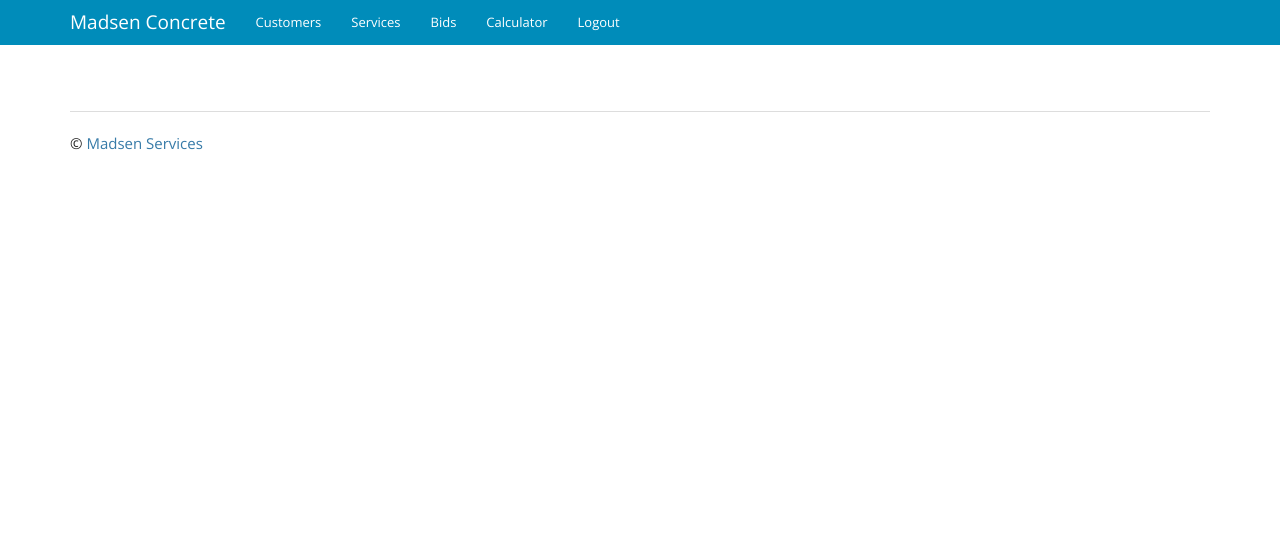
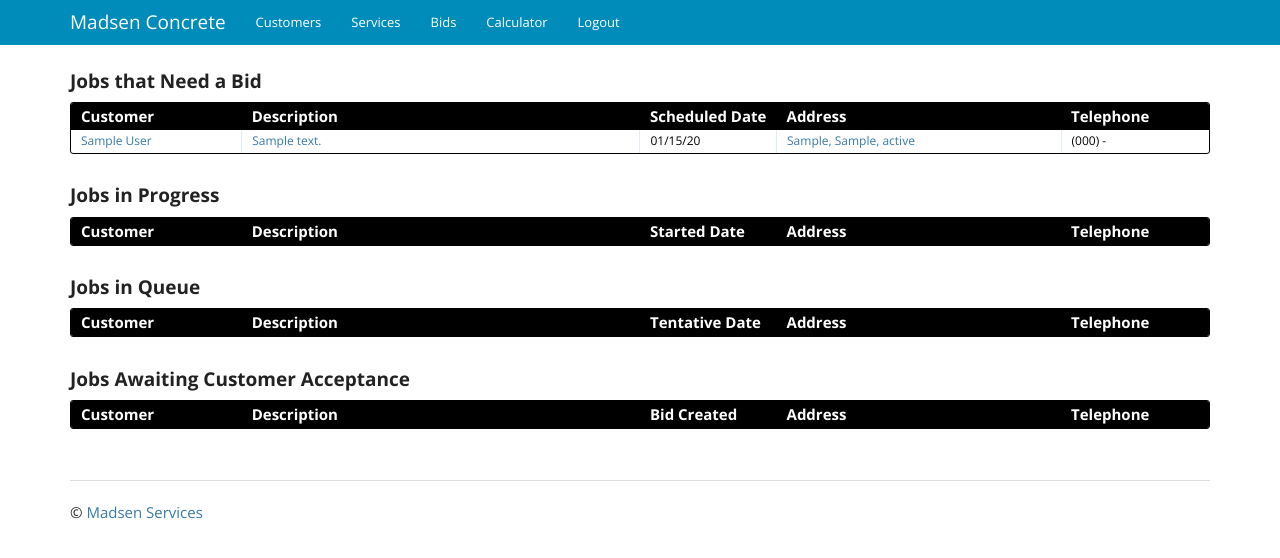
Before and after one commit to ande0581/madsenconcrete, a Flask app: page /overview/ in a window 1280 px wide. Shown: the top 558 px of the page. Run offline with Flask 2, Linux system fonts and the light colour scheme; the visitor is signed in with stand-in values (Sample User, id 1); tables that the repository leaves empty hold one stand-in row (values such as "Sample post"); lists and menus that the app fills with data are empty.

Commit message:
refactored overview page, everything should be working correctly.

```diff
--- a/project/overview/views.py
+++ b/project/overview/views.py
@@ -6,10 +6,6 @@
 
 from project import db
 from project.models import Customer, Address, Bid
-
-import pprint
-pp = pprint.PrettyPrinter(indent=4)
-
 
 ##########
 # config #
@@ -104,6 +100,4 @@
 
             database_list.append(bid_info)
 
-    pp.pprint(database_list)
-
-    return render_template('overview_test.html', bids=database_list)
+    return render_template('overview.html', bids=database_list)
--- a/project/templates/overview.html
+++ b/project/templates/overview.html
@@ -1,5 +1,6 @@
 {% extends "_base.html" %}
 {% block content %}
+
 
 <div class="entries">
   <h4><strong>Jobs that Need a Bid</strong></h4>
@@ -14,49 +15,26 @@
           <th width="13%"><strong>Telephone</strong></th>
         </tr>
       </thead>
-      {% for bid in jobs_need_bid %}
-        {% if bid.status == 'Needs Bid': %}
+
+    {% for bid in bids %}
+        {% if bid['bid_status'] == 'Needs Bid': %}
           <tr>
-            {% for customer in customers %}
-                {% if bid.customer_id == customer.id %}
-                    <td><a href="{{ url_for('customer.customer_details', customer_id=customer.id) }}">{{ customer.name }}</a></td>
-                {% endif %}
-            {% endfor %}
-
-            <td><a href="{{ url_for('bid.bid_edit', bid_edit_id=bid.id) }}">{{ bid.description }}</a></td>
-
-
-            {% if bid.scheduled_bid_date is not none: %}
-                <td>{{ bid.scheduled_bid_date.strftime('%x %I:%M %p') }}</td>
-            {% else: %}
-                <td></td>
-            {% endif %}
-
-            {% for address in addresses %}
-                {% if bid.address_id == address.id %}
-                   <td><a href="https://www.google.com/maps/place/{{ address.street.replace(' ', '+') }}+{{ address.city }}+{{ address.state }}+{{ address.zip }}"
-                    target="_blank">{{ address.street }}, {{ address.city }}, {{ address.state }}</a></td>
-                {% endif %}
-            {% endfor %}
-
-
-            {% for customer in customers %}
-                {% if bid.customer_id == customer.id %}
-                    <td>{{ "(" + customer.telephone[:3] + ") " + customer.telephone[3:6] + "-" + customer.telephone[6:] }}</td>
-                {% endif %}
-            {% endfor %}
-          </tr>
+              <td><a href="{{ url_for('customer.customer_details', customer_id=bid['customer_id']) }}">{{ bid['customer_name'] }}</a></td>
+              <td><a href="{{ url_for('bid.bid_edit', bid_edit_id=bid['bid_id']) }}">{{ bid['bid_description'] }}</a></td>
+              <td>{{ bid['bid_date'] }}</td>
+              <td><a href="https://www.google.com/maps/place/{{ bid['address_street'].replace(' ', '+') }}+{{ bid['address_city'] }}+{{ bid['address_state'] }}+{{ bid['address_zip'] }}"
+                    target="_blank">{{ bid['address_street'] }}, {{ bid['address_city'] }}, {{ bid['address_state'] }}</a></td>
+              <td>{{ bid['customer_telephone'] }}</td>
         {% endif %}
     {% endfor %}
 
     </table>
   </div>
 </div>
-
+<br>
 
 <div class="entries">
-    <br>
-  <h4><strong>Jobs In Progress</strong></h4>
+  <h4><strong>Jobs in Progress</strong></h4>
   <div class="datagrid">
     <table>
       <thead>
@@ -69,46 +47,25 @@
         </tr>
       </thead>
 
-    {% for bid in jobs_started %}
-        {% if bid.status == 'Job Started': %}
+    {% for bid in bids %}
+        {% if bid['bid_status'] == 'Job Started': %}
           <tr>
-            {% for customer in customers %}
-                {% if bid.customer_id == customer.id %}
-                    <td><a href="{{ url_for('customer.customer_details', customer_id=customer.id) }}">{{ customer.name }}</a></td>
-                {% endif %}
-            {% endfor %}
-
-            <td><a href="{{ url_for('bid.bid_edit', bid_edit_id=bid.id) }}">{{ bid.description }}</a></td>
-
-            {% if bid.actual_start is not none: %}
-                <td>{{ bid.actual_start.strftime('%x') }}</td>
-            {% else %}
-                <td></td>
-            {% endif %}
-
-            {% for address in addresses %}
-                {% if bid.address_id == address.id %}
-                   <td><a href="https://www.google.com/maps/place/{{ address.street.replace(' ', '+') }}+{{ address.city }}+{{ address.state }}+{{ address.zip }}"
-                    target="_blank">{{ address.street }}, {{ address.city }}, {{ address.state }}</a></td>
-                {% endif %}
-            {% endfor %}
-
-
-            {% for customer in customers %}
-                {% if bid.customer_id == customer.id %}
-                    <td>{{ "(" + customer.telephone[:3] + ") " + customer.telephone[3:6] + "-" + customer.telephone[6:] }}</td>
-                {% endif %}
-            {% endfor %}
-          </tr>
+              <td><a href="{{ url_for('customer.customer_details', customer_id=bid['customer_id']) }}">{{ bid['customer_name'] }}</a></td>
+              <td><a href="{{ url_for('bid.bid_edit', bid_edit_id=bid['bid_id']) }}">{{ bid['bid_description'] }}</a></td>
+              <td>{{ bid['bid_date'] }}</td>
+              <td><a href="https://www.google.com/maps/place/{{ bid['address_street'].replace(' ', '+') }}+{{ bid['address_city'] }}+{{ bid['address_state'] }}+{{ bid['address_zip'] }}"
+                    target="_blank">{{ bid['address_street'] }}, {{ bid['address_city'] }}, {{ bid['address_state'] }}</a></td>
+              <td>{{ bid['customer_telephone'] }}</td>
         {% endif %}
     {% endfor %}
+
     </table>
   </div>
 </div>
+<br>
 
 
 <div class="entries">
-    <br>
   <h4><strong>Jobs in Queue</strong></h4>
   <div class="datagrid">
     <table>
@@ -122,47 +79,25 @@
         </tr>
       </thead>
 
-    {% for bid in jobs_accepted %}
-        {% if bid.status == 'Job Accepted': %}
+    {% for bid in bids %}
+        {% if bid['bid_status'] == 'Job Accepted': %}
           <tr>
-            {% for customer in customers %}
-                {% if bid.customer_id == customer.id %}
-                    <td><a href="{{ url_for('customer.customer_details', customer_id=customer.id) }}">{{ customer.name }}</a></td>
-                {% endif %}
-            {% endfor %}
-
-            <td><a href="{{ url_for('bid.bid_edit', bid_edit_id=bid.id) }}">{{ bid.description }}</a></td>
-
-            {% if bid.tentative_start is not none: %}
-                <td>{{ bid.tentative_start.strftime('%x') }}</td>
-            {% else %}
-                <td></td>
-            {% endif %}
-
-            {% for address in addresses %}
-                {% if bid.address_id == address.id %}
-                   <td><a href="https://www.google.com/maps/place/{{ address.street.replace(' ', '+') }}+{{ address.city }}+{{ address.state }}+{{ address.zip }}"
-                    target="_blank">{{ address.street }}, {{ address.city }}, {{ address.state }}</a></td>
-                {% endif %}
-            {% endfor %}
-
-
-            {% for customer in customers %}
-                {% if bid.customer_id == customer.id %}
-                    <td>{{ "(" + customer.telephone[:3] + ") " + customer.telephone[3:6] + "-" + customer.telephone[6:] }}</td>
-                {% endif %}
-            {% endfor %}
-          </tr>
+              <td><a href="{{ url_for('customer.customer_details', customer_id=bid['customer_id']) }}">{{ bid['customer_name'] }}</a></td>
+              <td><a href="{{ url_for('bid.bid_edit', bid_edit_id=bid['bid_id']) }}">{{ bid['bid_description'] }}</a></td>
+              <td>{{ bid['bid_date'] }}</td>
+              <td><a href="https://www.google.com/maps/place/{{ bid['address_street'].replace(' ', '+') }}+{{ bid['address_city'] }}+{{ bid['address_state'] }}+{{ bid['address_zip'] }}"
+                    target="_blank">{{ bid['address_street'] }}, {{ bid['address_city'] }}, {{ bid['address_state'] }}</a></td>
+              <td>{{ bid['customer_telephone'] }}</td>
         {% endif %}
     {% endfor %}
 
     </table>
   </div>
 </div>
+<br>
 
 
 <div class="entries">
-    <br>
   <h4><strong>Jobs Awaiting Customer Acceptance</strong></h4>
   <div class="datagrid">
     <table>
@@ -176,32 +111,15 @@
         </tr>
       </thead>
 
-    {% for bid in jobs_awaiting_acceptance %}
-        {% if bid.status == 'Awaiting Customer Acceptance': %}
+    {% for bid in bids %}
+        {% if bid['bid_status'] == 'Awaiting Customer Acceptance': %}
           <tr>
-            {% for customer in customers %}
-                {% if bid.customer_id == customer.id %}
-                    <td><a href="{{ url_for('customer.customer_details', customer_id=customer.id) }}">{{ customer.name }}</a></td>
-                {% endif %}
-            {% endfor %}
-
-            <td><a href="{{ url_for('bid.bid_edit', bid_edit_id=bid.id) }}">{{ bid.description }}</a></td>
-            <td>{{ bid.scheduled_bid_date.strftime('%x') }}</td>
-
-            {% for address in addresses %}
-                {% if bid.address_id == address.id %}
-                   <td><a href="https://www.google.com/maps/place/{{ address.street.replace(' ', '+') }}+{{ address.city }}+{{ address.state }}+{{ address.zip }}"
-                    target="_blank">{{ address.street }}, {{ address.city }}, {{ address.state }}</a></td>
-                {% endif %}
-            {% endfor %}
-
-
-            {% for customer in customers %}
-                {% if bid.customer_id == customer.id %}
-                    <td>{{ "(" + customer.telephone[:3] + ") " + customer.telephone[3:6] + "-" + customer.telephone[6:] }}</td>
-                {% endif %}
-            {% endfor %}
-          </tr>
+              <td><a href="{{ url_for('customer.customer_details', customer_id=bid['customer_id']) }}">{{ bid['customer_name'] }}</a></td>
+              <td><a href="{{ url_for('bid.bid_edit', bid_edit_id=bid['bid_id']) }}">{{ bid['bid_description'] }}</a></td>
+              <td>{{ bid['bid_date'] }}</td>
+              <td><a href="https://www.google.com/maps/place/{{ bid['address_street'].replace(' ', '+') }}+{{ bid['address_city'] }}+{{ bid['address_state'] }}+{{ bid['address_zip'] }}"
+                    target="_blank">{{ bid['address_street'] }}, {{ bid['address_city'] }}, {{ bid['address_state'] }}</a></td>
+              <td>{{ bid['customer_telephone'] }}</td>
         {% endif %}
     {% endfor %}
 
@@ -209,4 +127,5 @@
   </div>
 </div>
 
+
 {% endblock %}
--- a/project/templates/overview_test.html
+++ /dev/null
@@ -1,12 +0,0 @@
-{% extends "_base.html" %}
-{% block content %}
-
-
-{% for bid in bids %}
-    {% if bid['bid_status'] == 'Awaiting Customer Acceptance' %}
-        {{ bid['customer_name'] }}
-        <br>
-    {% endif %}
-{% endfor %}
-
-{% endblock %}
```
